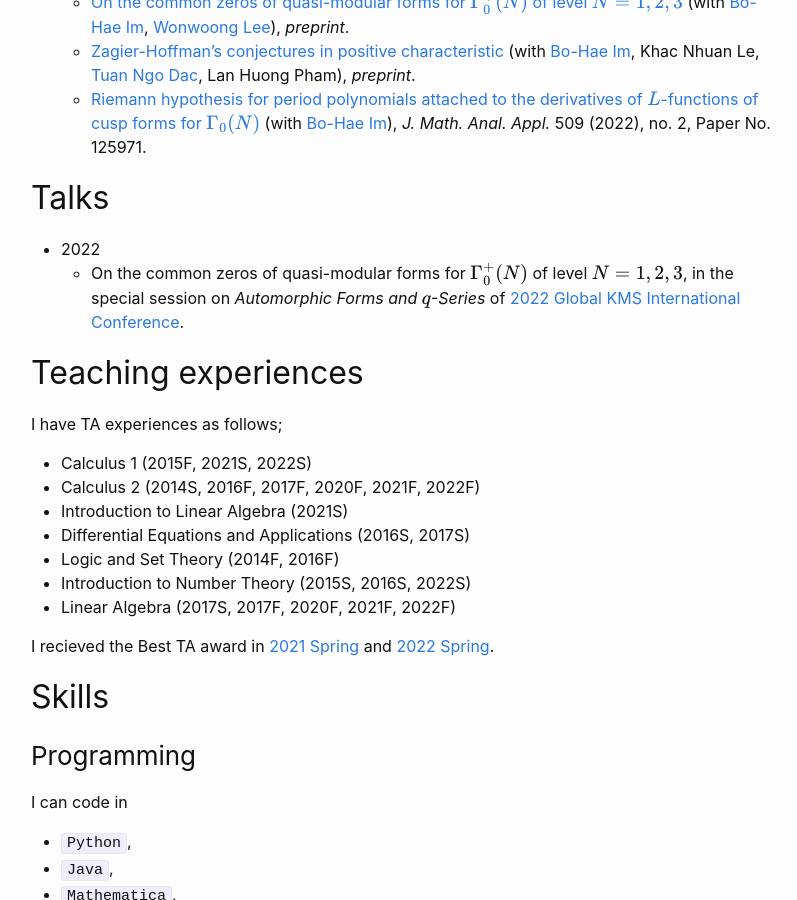
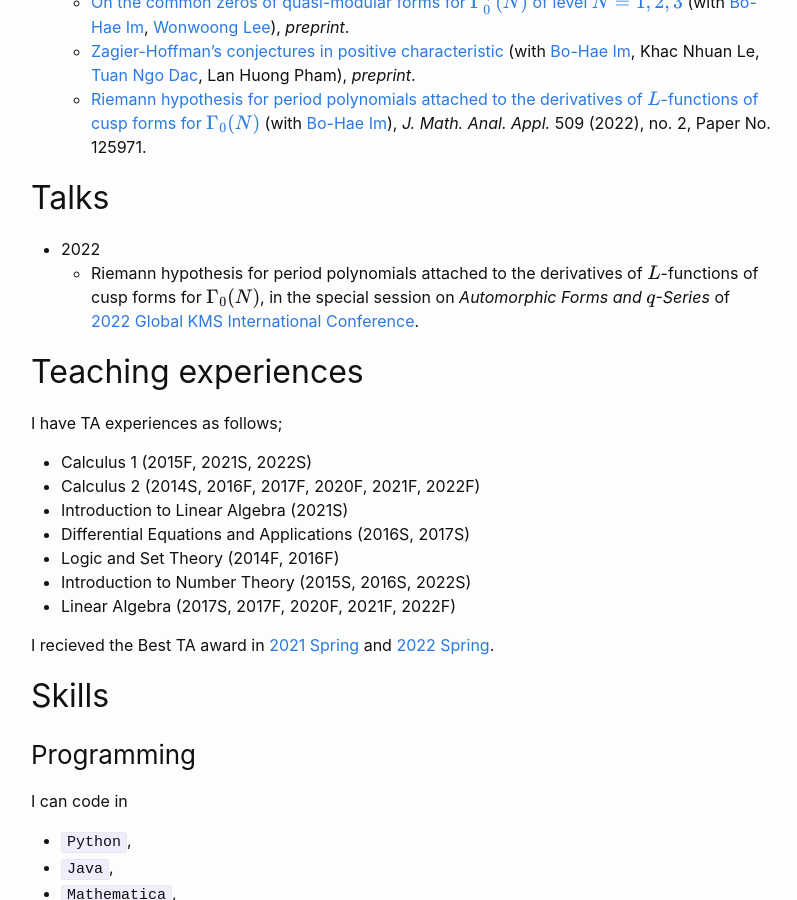
Before and after one commit to hojin-kim/blog, a Jekyll site: the page built from _pages/about.md, in a window 1280 px wide and 900 px high, scrolled down 639 px. Shown: the whole window, without its empty margins (239-1036 px from the left). Built offline with Jekyll 4.4.1, drawn with Linux system fonts in a browser that asks for light colours.

Commit message:
Talk info was wrong. Editted

```diff
--- a/_pages/about.md
+++ b/_pages/about.md
@@ -25,7 +25,7 @@ Number theory
 
 ## Talks
 * 2022
-  * On the common zeros of quasi-modular forms for $\Gamma_0^+(N)$ of level $N=1,2,3$, in the special session on *Automorphic Forms and $q$-Series* of [2022 Global KMS International Conference](https://www.kms.or.kr/conference/2022_fall/index.html).
+  * Riemann hypothesis for period polynomials attached to the derivatives of $$L$$-functions of cusp forms for $$\Gamma_0(N)$$, in the special session on *Automorphic Forms and $q$-Series* of [2022 Global KMS International Conference](https://www.kms.or.kr/conference/2022_fall/index.html).
 
 ## Teaching experiences
 I have TA experiences as follows;
```
